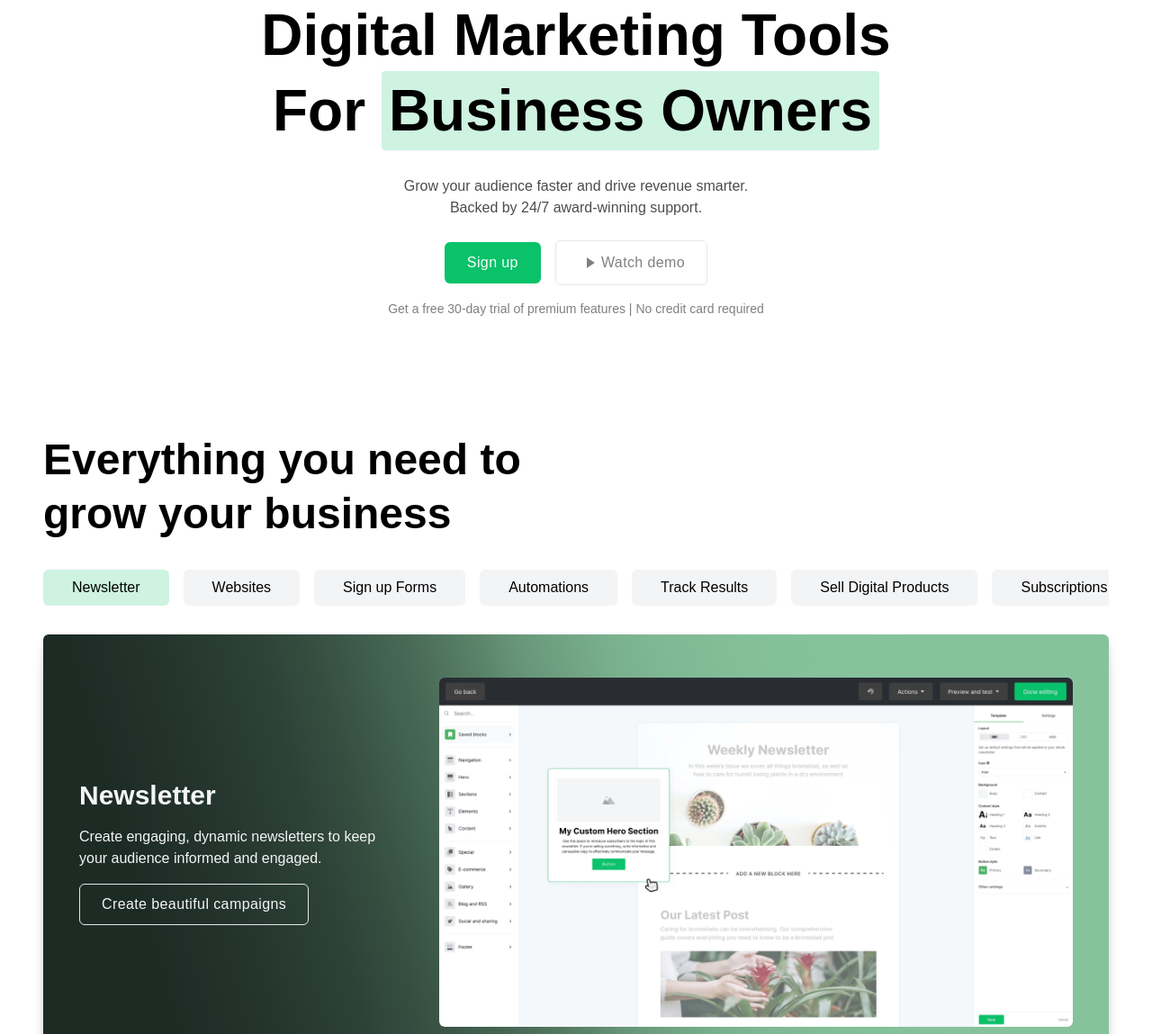
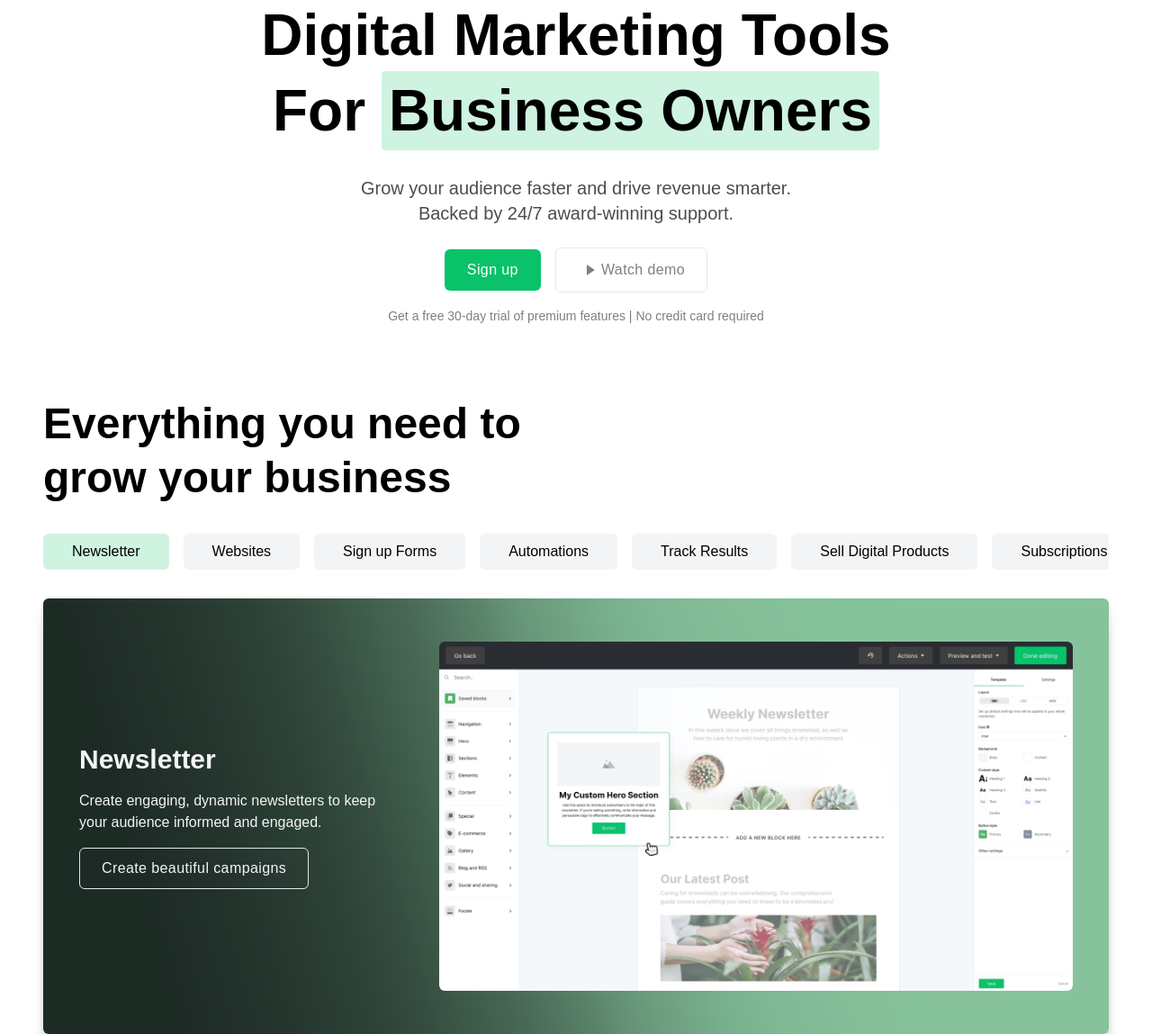
Before and after one commit to luchetocsl/MailerLite, a plain HTML site: page index.html in a window 1280 px wide. Shown: the part 159-1308 px from the top of the page at 90% size. Drawn offline with nearby package versions, Linux system fonts and the light colour scheme; a web font is replaced by a local one.

Commit message:
Fixed a little margin gap

```diff
--- a/index.html
+++ b/index.html
@@ -128,12 +128,10 @@
 						>Business Owners</span
 					>
 				</h1>
-				<p
-					class="mt-6 text-base text-center text-black text-opacity-70">
+				<p class="mt-6 text-lg text-center text-black text-opacity-70">
 					Grow your audience faster and drive revenue smarter.
 				</p>
-				<p
-					class="mt-0 text-base text-center text-black text-opacity-70">
+				<p class="mt-0 text-lg text-center text-black text-opacity-70">
 					Backed by 24/7 award-winning support.
 				</p>
 
@@ -166,7 +164,7 @@
 			</div>
 		</div>
 
-		<div class="container mt-32 mb-20">
+		<div class="container mt-20 mb-20">
 			<h2 class="w-full mb-8 text-xl font-bold md:max-w-xl">
 				Everything you need to grow your business
 			</h2>
@@ -361,7 +359,7 @@
 							<a
 								href="#"
 								class="font-normal text-gray-100 type-black-outline size-base w-fit"
-								>Make better decisions</a
+								>Take better decisions</a
 							>
 						</div>
 						<div class="w-full md:w-2/3">
```
Also changed, not shown: 1 other file.
